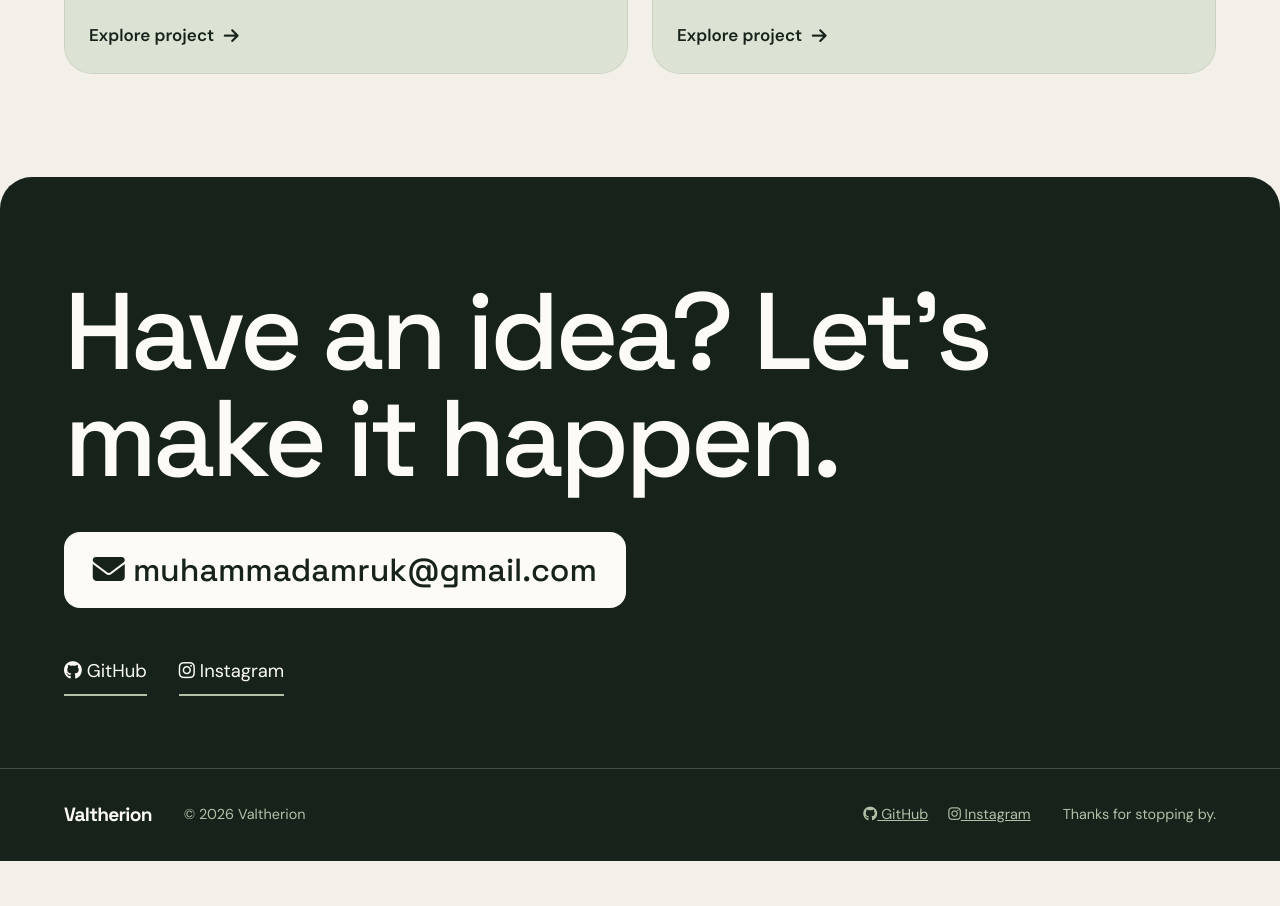
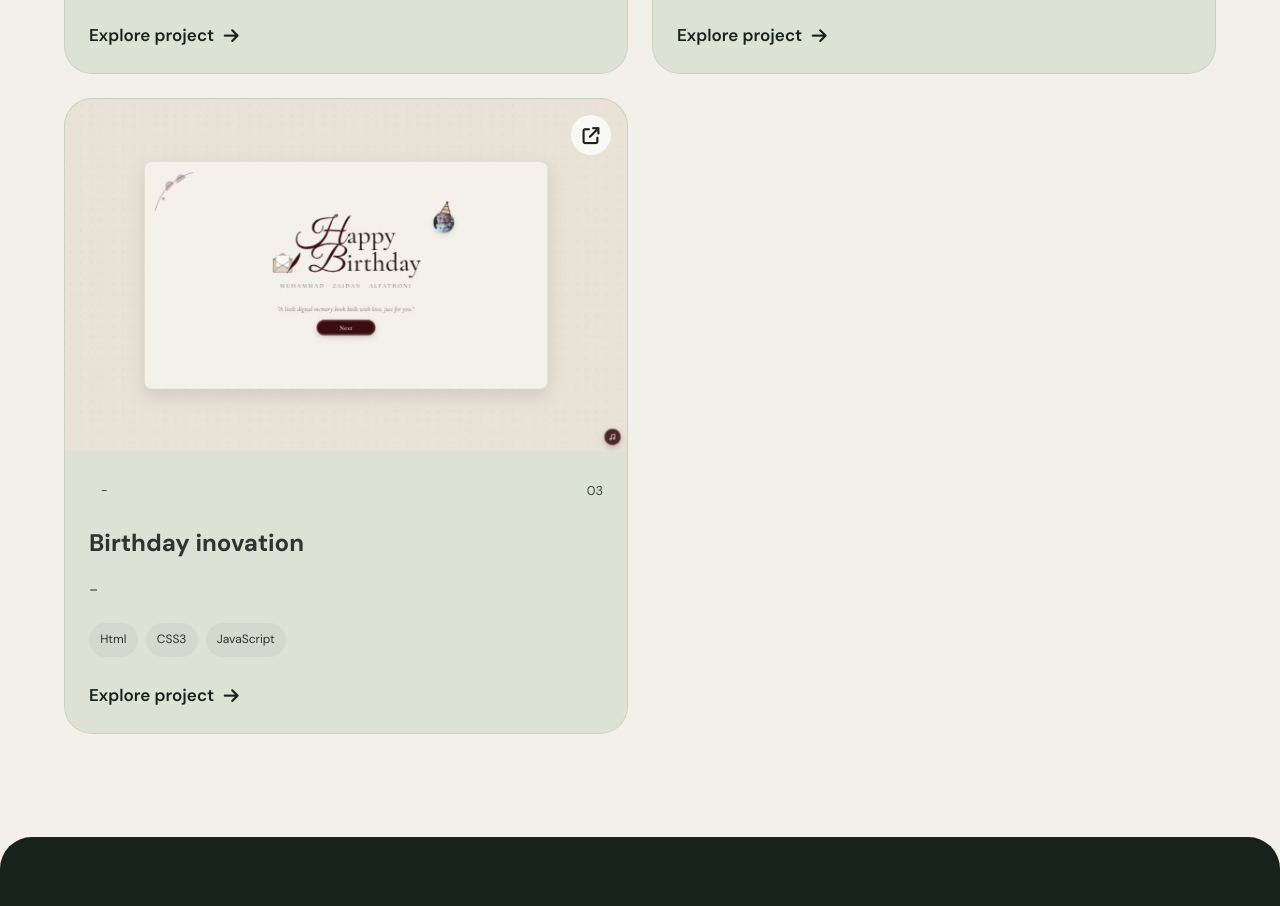
Before and after one commit to Amruu1/frontend-portfolio, a plain HTML site: page index.html in a window 1280 px wide. Shown: the part 3056-3962 px from the top of the page. Before the commit the page ends 3917 px from the top, so only its background shows below. Drawn offline with Linux system fonts and the light colour scheme.

Commit message:
update apa aja yang penting ada isinya

```diff
--- a/index.html
+++ b/index.html
@@ -294,6 +294,53 @@
               </a>
             </div>
           </article>
+
+          <article class="project-card">
+            <a
+              href="https://birthday-invitation-chi-six.vercel.app/"
+              target="_blank"
+              rel="noopener noreferrer"
+              class="project-card__image"
+            >
+              <img
+                src="asset/img/birthday.jpg"
+                alt="Birthday inovation"
+                loading="lazy"
+              />
+              <span class="project-card__arrow">
+                <i class="fa-solid fa-arrow-up-right-from-square"></i>
+              </span>
+            </a>
+
+            <div class="project-card__content">
+              <div class="project-card__top">
+                <span class="project-card__category">-</span>
+                <span class="project-card__number">03</span>
+              </div>
+
+              <h3 class="project-card__title">Birthday inovation</h3>
+
+              <p class="project-card__description">
+                -
+              </p>
+
+              <ul class="project-card__stack">
+                <li>Html</li>
+                <li>CSS3</li>
+                <li>JavaScript</li>
+              </ul>
+
+              <a
+                href="https://birthday-invitation-chi-six.vercel.app/"
+                target="_blank"
+                rel="noopener noreferrer"
+                class="project-card__link"
+              >
+                Explore project
+                <i class="fa-solid fa-arrow-right"></i>
+              </a>
+            </div>
+          </article>
         </div>
       </section>
 
```
Also changed, not shown: asset/img/birthday.jpg (added).
